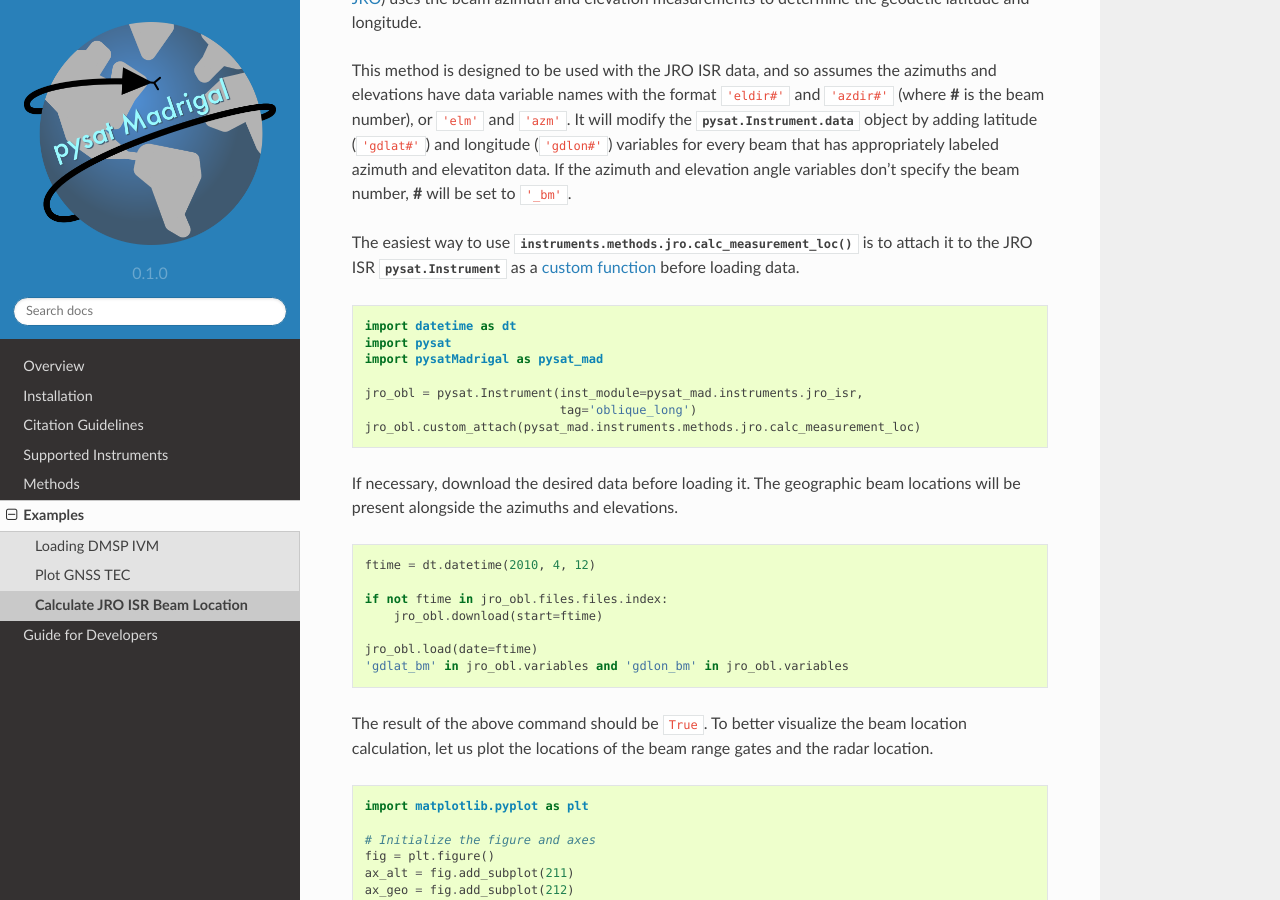
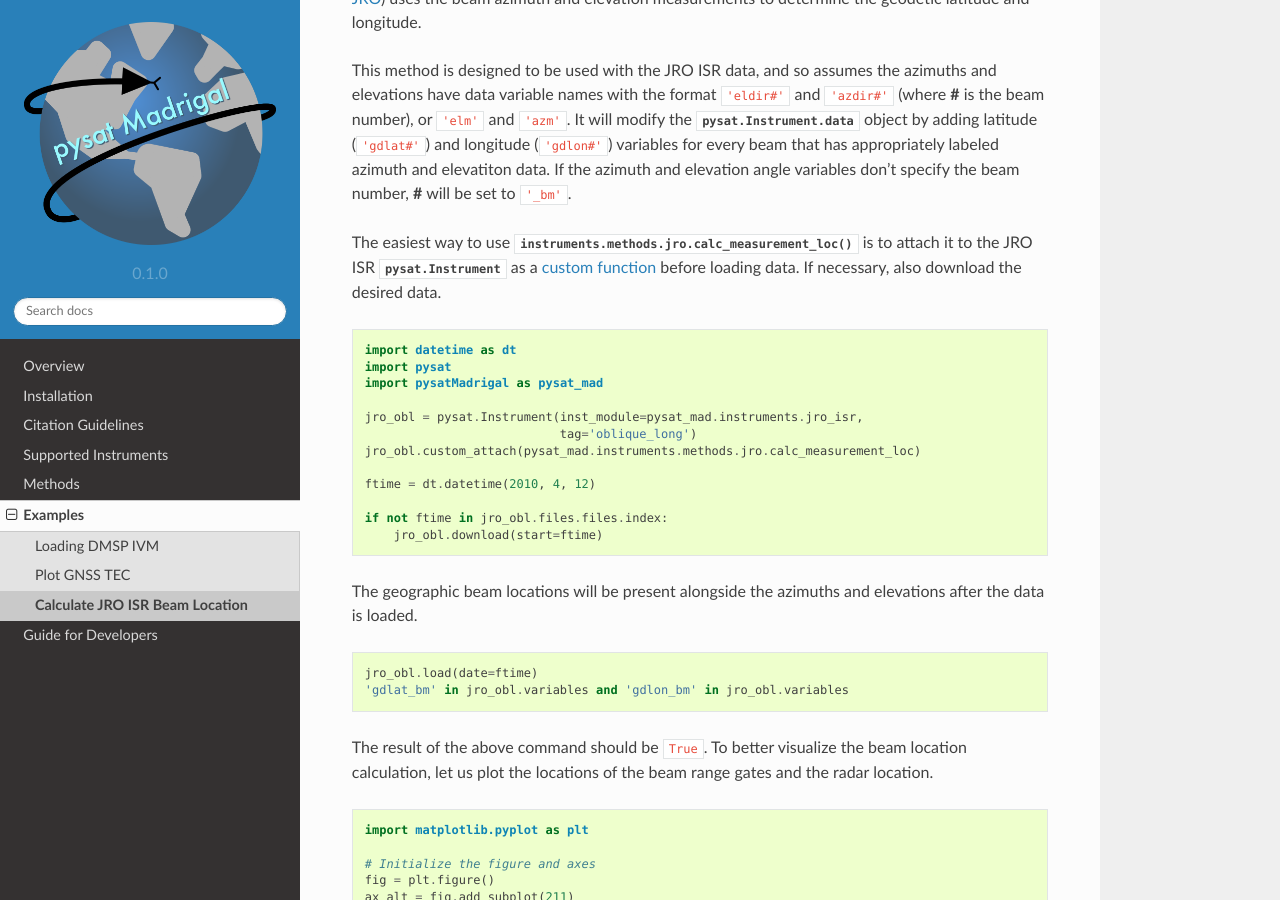
Before and after one commit to pysat/pysatMadrigal, a Sphinx documentation site: the page built from docs/examples/ex_jro_isr_beam.rst, in a window 1280 px wide and 900 px high, scrolled down 246 px. Built offline with Sphinx 7.4.7 and the Read the Docs theme 2.0.0, drawn with Linux system fonts in a browser that asks for light colours; pages that are not in the unit, such as notebooks, are missing from menus.

Commit message:
DOC: made suggested changes
Re-arranged code in the example.

```diff
--- a/docs/examples/ex_jro_isr_beam.rst
+++ b/docs/examples/ex_jro_isr_beam.rst
@@ -21,7 +21,7 @@ angle variables don't specify the beam number, **#** will be set to ``'_bm'``.
 The easiest way to use :py:meth:`instruments.methods.jro.calc_measurement_loc`
 is to attach it to the JRO ISR :py:class:`pysat.Instrument` as a `custom
 function <https://pysat.readthedocs.io/en/latest/tutorial/tutorial_custom.html>`_
-before loading data.
+before loading data. If necessary, also download the desired data.
 
 .. code::
 
@@ -33,16 +33,16 @@ before loading data.
                               tag='oblique_long')
    jro_obl.custom_attach(pysat_mad.instruments.methods.jro.calc_measurement_loc)
 
-
-If necessary, download the desired data before loading it.  The geographic
-beam locations will be present alongside the azimuths and elevations.
-
-.. code::
-
    ftime = dt.datetime(2010, 4, 12)
 
    if not ftime in jro_obl.files.files.index:
        jro_obl.download(start=ftime)
+
+The geographic beam locations will be present alongside the azimuths and
+elevations after the data is loaded.
+
+.. code::
+
 
    jro_obl.load(date=ftime)
    'gdlat_bm' in jro_obl.variables and 'gdlon_bm' in jro_obl.variables
```
